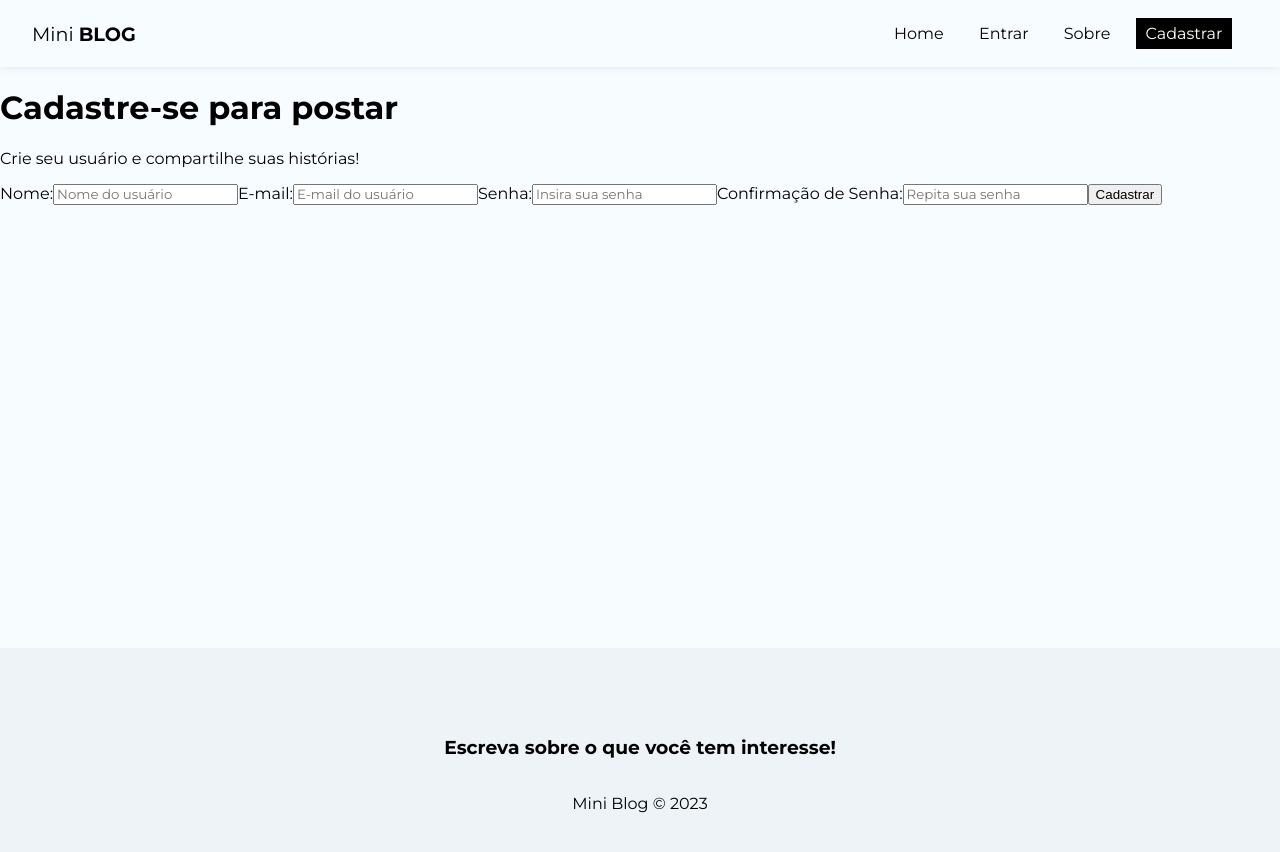
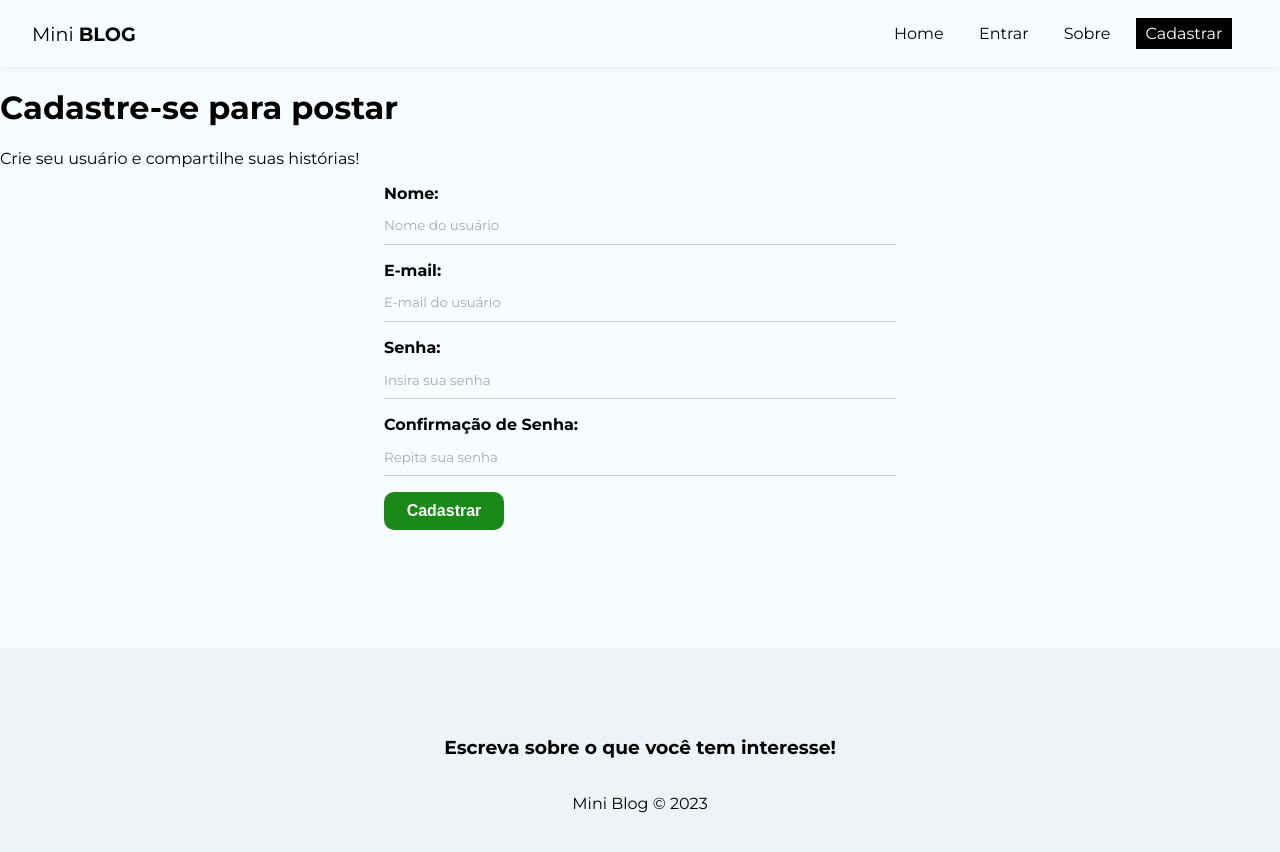
Before and after one commit to sabrinaaraujoo/mini-blog, a React (Create React App) app: page /register in a window 1280 px wide. Shown: the top 852 px of the page. Built offline with nearby package versions, Linux system fonts and the light colour scheme.

Commit message:
css padrão dos formulários

```diff
--- a/src/index.css
+++ b/src/index.css
@@ -31,3 +31,86 @@
 nav button:hover {
   color: #bbb;
 }
+
+/* form styles */
+form {
+  max-width: 40%;
+  margin: 0 auto;
+}
+
+label {
+  display: flex;
+  flex-direction: column;
+  margin-bottom: 1em;
+}
+
+label span {
+  margin-bottom: 0.3em;
+  font-weight: bold;
+  text-align: left;
+}
+
+input,
+textarea {
+  box-sizing: border-box;
+  border: none;
+  border-bottom: 1px solid #ccc;
+  padding: 0.8em 0em;
+  background-color: transparent;
+}
+
+input::placeholder,
+textarea::placeholder {
+  color: #aaa;
+}
+
+.btn {
+  background-color: #1a8918;
+  color: #fff;
+  text-align: center;
+  cursor: pointer;
+  border-radius: 10px;
+  width: 120px;
+  font-weight: bold;
+  border: none;
+  padding: 10px 15px;
+  font-size: 1em;
+}
+
+.btn.btn-dark {
+  background-color: #000;
+  border-radius: 0;
+}
+
+.btn.btn-outline {
+  background-color: transparent;
+  border-radius: 0;
+  color: #000;
+  border: 1px solid #000;
+  padding: 7px 30px;
+}
+
+.btn:hover {
+  background-color: #0f730c;
+  color: #fff;
+}
+
+.btn.btn-outline:hover {
+  background-color: #000;
+}
+
+.btn.btn-danger:hover {
+  background-color: #dc3545;
+}
+
+button[disabled] {
+  background-color: #aaa;
+}
+
+.container .error {
+  color: #721c24;
+  background-color: #f8d7da;
+  border: 1px solid #f5c6cb;
+  padding: 5px;
+  border-radius: 5px;
+}
```
